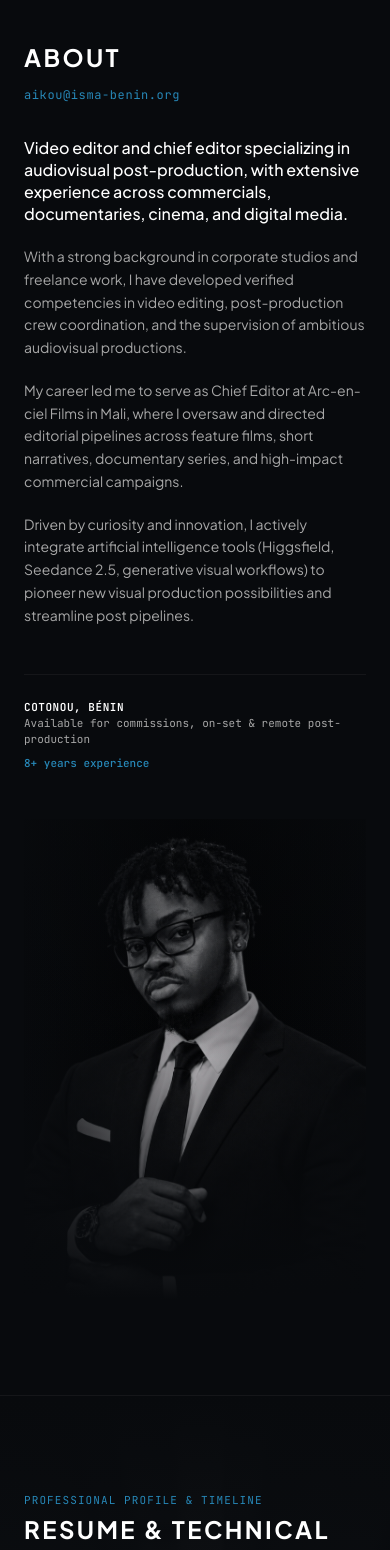
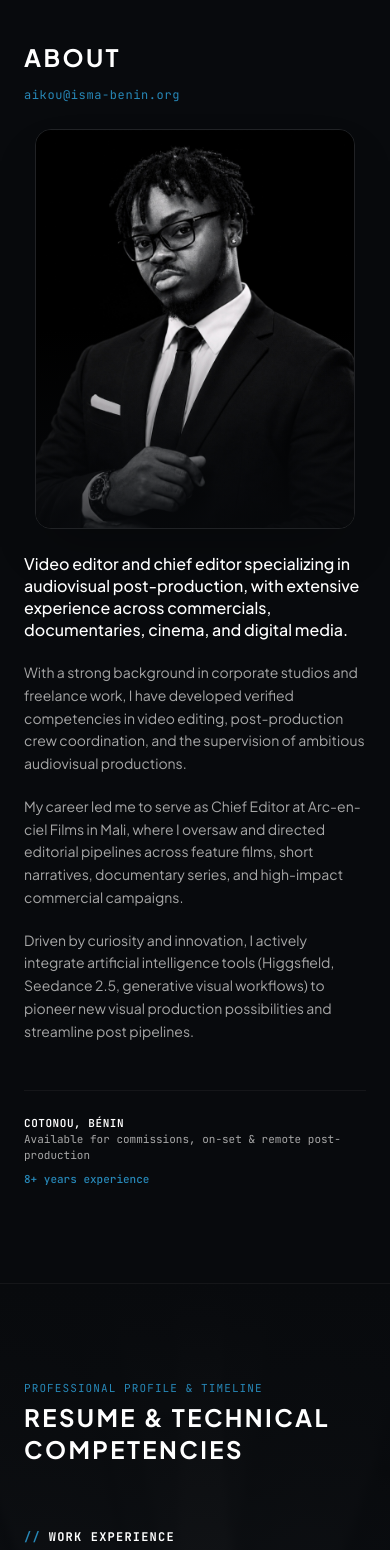
Before and after one commit to aikoulrich9-boop/carmel-aiko-portfolio, a React (Vite) app: page / in a window 390 px wide. Shown: the part 900-2450 px from the top of the page. Built offline with nearby package versions, Linux system fonts and the light colour scheme; a web font is replaced by a local one.

Commit message:
fix(responsive): optimize mobile hierarchy for About and Resume sections without altering desktop layout

```diff
--- a/src/sections/About.jsx
+++ b/src/sections/About.jsx
@@ -53,13 +53,24 @@ export const About = () => {
               </h2>
 
               {/* Email underneath heading (as in Screenshot 2) */}
-              <div className="about-reveal mb-8">
+              <div className="about-reveal mb-6 lg:mb-8">
                 <a
                   href={`mailto:${biography.contact.email}`}
                   className="font-mono text-xs sm:text-sm text-accentBlue hover:underline transition-all tracking-wider"
                 >
                   {biography.contact.email}
                 </a>
+              </div>
+
+              {/* Mobile Portrait: Placed directly between Email and Description on Mobile */}
+              <div className="about-reveal block lg:hidden my-6 w-full max-w-xs sm:max-w-sm mx-auto overflow-hidden rounded-2xl border border-white/10 shadow-2xl relative aspect-[4/5]">
+                <img
+                  src="/images/carmel-aiko-portrait.jpg"
+                  alt="Carmel Ulrich AIKO — Monteur Vidéo & Chef Monteur"
+                  className="w-full h-full object-cover object-top contrast-110"
+                  loading="eager"
+                />
+                <div className="absolute inset-0 bg-gradient-to-t from-[#080A0D]/80 via-transparent to-transparent pointer-events-none" />
               </div>
 
               {/* Biography Paragraphs */}
@@ -93,8 +104,8 @@ export const About = () => {
             </div>
           </div>
 
-          {/* Right Column: Large Photographic Portrait (Seamlessly Blended) */}
-          <div className="lg:col-span-6 xl:col-span-5 relative flex justify-center lg:justify-end">
+          {/* Right Column: Large Photographic Portrait (Seamlessly Blended) - Desktop Only */}
+          <div className="hidden lg:flex lg:col-span-6 xl:col-span-5 relative justify-center lg:justify-end">
             <div className="relative w-full max-w-md lg:max-w-none h-[480px] sm:h-[580px] lg:h-[640px] overflow-hidden">
               {/* Carmel Ulrich AIKO Portrait */}
               <img
--- a/src/sections/Resume.jsx
+++ b/src/sections/Resume.jsx
@@ -80,8 +80,9 @@ export const Resume = () => {
 
           {/* ======================================================== */}
           {/* COLUMN 1: SKILLS (Software Skills, Languages, Personal) */}
+          {/* Mobile Order 2 / Desktop Order 1 (Left Column)           */}
           {/* ======================================================== */}
-          <div className="resume-col lg:col-span-4 space-y-12">
+          <div className="resume-col order-2 lg:order-1 lg:col-span-4 space-y-12">
 
             {/* SOFTWARE SKILLS */}
             <div>
@@ -165,8 +166,9 @@ export const Resume = () => {
 
           {/* ======================================================== */}
           {/* COLUMN 2: EXPERIENCE & EDUCATION (Timeline)              */}
+          {/* Mobile Order 1 / Desktop Order 2 (Center Column)         */}
           {/* ======================================================== */}
-          <div className="resume-col lg:col-span-5 space-y-12">
+          <div className="resume-col order-1 lg:order-2 lg:col-span-5 space-y-12">
 
             {/* EXPERIENCE TIMELINE */}
             <div>
@@ -248,8 +250,9 @@ export const Resume = () => {
 
           {/* ======================================================== */}
           {/* COLUMN 3: EXPERTISE, IA & CENTRES D'INTÉRÊT              */}
+          {/* Mobile Order 3 / Desktop Order 3 (Right Column)          */}
           {/* ======================================================== */}
-          <div className="resume-col lg:col-span-3 space-y-12">
+          <div className="resume-col order-3 lg:order-3 lg:col-span-3 space-y-12">
 
             {/* DOMAINES D'ACTION / WHAT CAN I DO ? */}
             <div>
```
